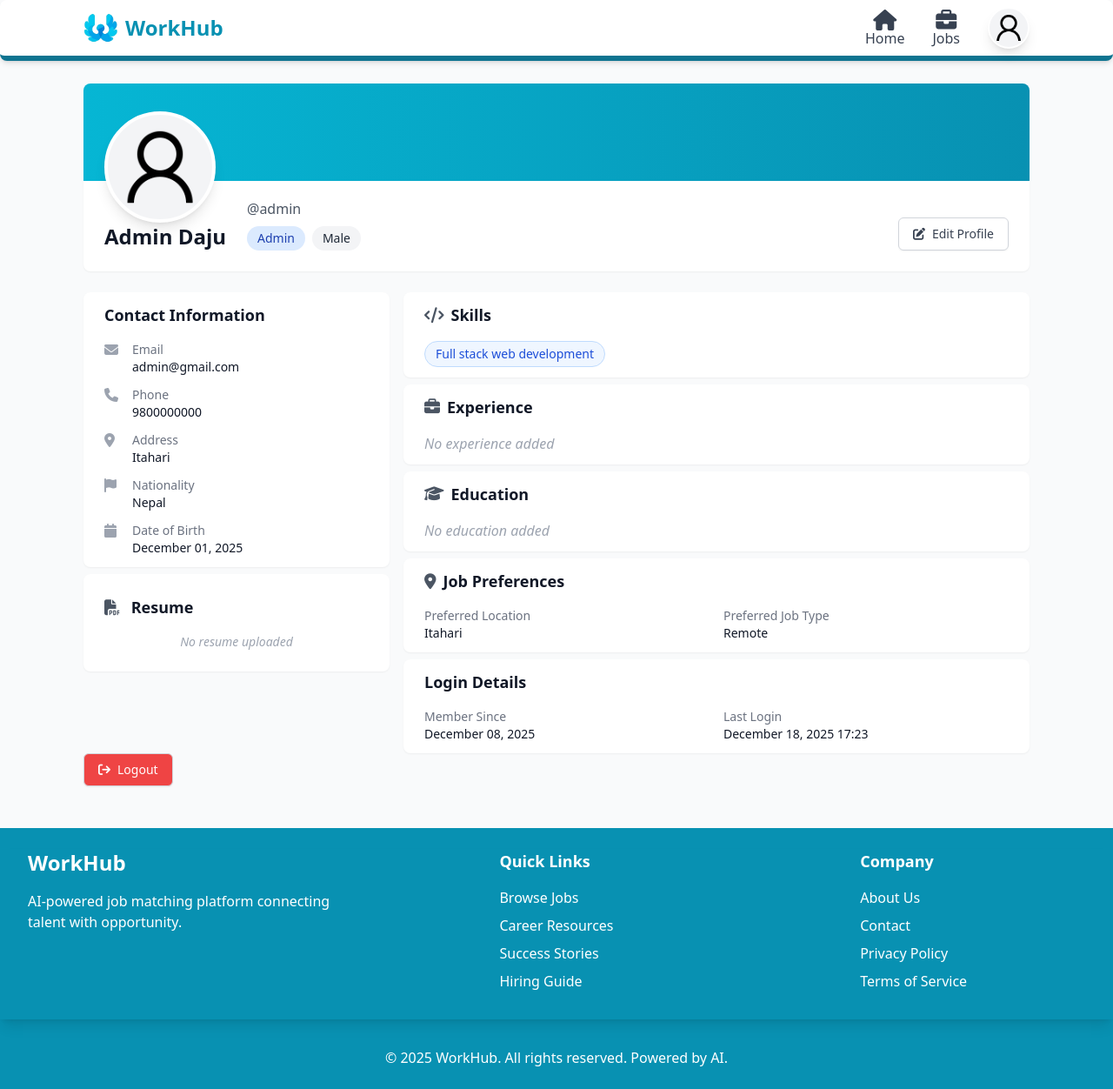
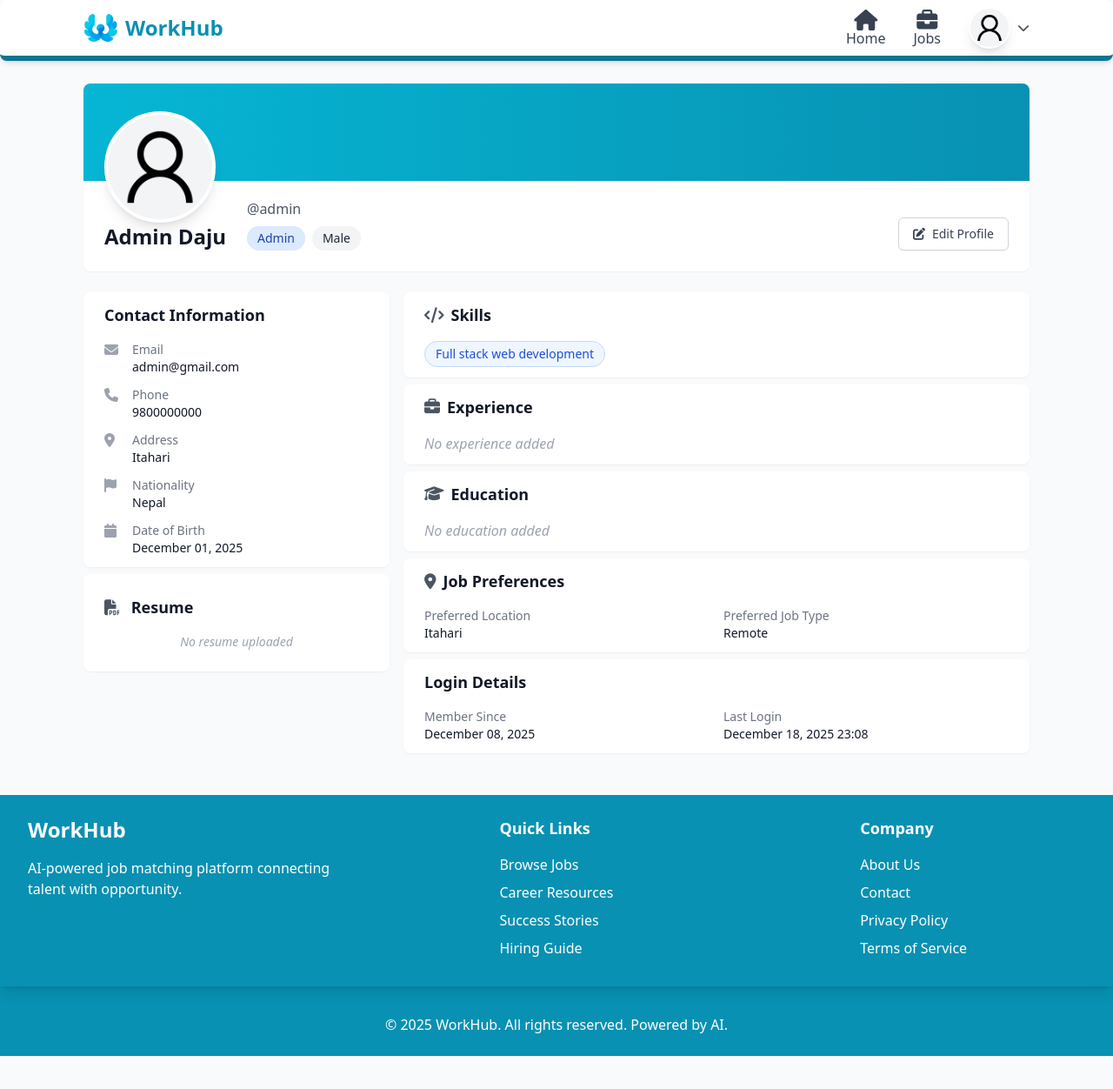
Before and after one commit to SumaniqueCode/WorkHub, a Django app: page /user/profile/ in a window 1280 px wide. Shown: the whole page at 87% size. After the commit the page ends 1214 px from the top, so only its background shows below. Run offline with Django 5.2, Linux system fonts and the light colour scheme; a user stored in the database is signed in; data comes from the database, SQL or seed files in the repository; both versions use the stored data as it was after the commit; some libraries are stand-ins or nearby versions.

Commit message:
Added dropdown in layout

```diff
--- a/main/settings.py
+++ b/main/settings.py
@@ -107,7 +107,7 @@ AUTH_PASSWORD_VALIDATORS = [
 
 LANGUAGE_CODE = 'en-us'
 
-TIME_ZONE = 'UTC'
+TIME_ZONE = 'Asia/Kathmandu'
 
 USE_I18N = True
 
--- a/templates/layouts/main.html
+++ b/templates/layouts/main.html
@@ -20,95 +20,7 @@
     {% if messages %}
       <div id="messages" class="fixed shadow-sm top-20 right-2 z-50 space-y-3 max-w-md w-full translate-x-full opacity-0 transition-all duration-500 ease-out">
         {% for message in messages %}
-          <div class="{% if message.tags == 'success' %}
-
-
-
-
-
-
-
-
-
-
-              bg-white border-l-4 border-green-500
-
-
-
-
-
-
-
-
-
-
-            {% elif message.tags == 'error' %}
-
-
-
-
-
-
-
-
-
-
-              bg-white border-l-4 border-red-500
-
-
-
-
-
-
-
-
-
-
-            {% elif message.tags == 'warning' %}
-
-
-
-
-
-
-
-
-
-
-              bg-white border-l-4 border-yellow-500
-
-
-
-
-
-
-
-
-
-
-            {% else %}
-
-
-
-
-
-
-
-
-
-
-              bg-white border-l-4 border-blue-500
-
-
-
-
-
-
-
-
-
-
-            {% endif %} rounded-lg shadow-xl p-4 flex items-start gap-3">
+          <div class="{% if message.tags == 'success' %}bg-white border-l-4 border-green-500{% elif message.tags == 'error' %}bg-white border-l-4 border-red-500{% elif message.tags == 'warning' %}bg-white border-l-4 border-yellow-500{% else %}bg-white border-l-4 border-blue-500{% endif %} rounded-lg shadow-xl p-4 flex items-start gap-3">
             <div class="flex-shrink-0">
               {% if message.tags == 'success' %}
                 <i class="fas fa-check-circle text-green-500 text-xl"></i>
@@ -159,7 +71,27 @@
                 <i class="fa-solid fa-xl fa-briefcase"></i>
                 <span class="">Jobs</span>
               </a>
-              <a href="/user/profile" class=""><img src="{{ request.user.profile.profile_image.url }}" alt="{{ user.username }}" class="w-12 h-12 rounded-full bg-gray-100 border-2 border-white shadow-lg object-cover hover:border-cyan-600 hover:scale-[1.05] transition duration-300" /></a>
+              <div class="relative" id="profileDropdown">
+                <button type="button" onclick="toggleDropdown()" class="flex items-center gap-2 focus:outline-none">
+                  <img src="{{ request.user.profile.profile_image.url }}" alt="{{ user.username }}" class="w-12 h-12 rounded-full bg-gray-100 border-2 border-white shadow-lg object-cover hover:border-cyan-600 hover:scale-[1.05] transition duration-300 cursor-pointer" />
+                  <i id="dropdownArrow" class="fas fa-chevron-down text-gray-600 text-sm transition-transform duration-300"></i>
+                </button>
+                <div id="dropdownMenu" class="hidden absolute top-14 -right-14 mt-2 w-60 bg-white rounded-lg shadow-xl border border-gray-200 py-2">
+                  <div class="px-4 py-3 border-b border-gray-200">
+                    <p class="text-sm font-semibold text-gray-900">{{ request.user.get_full_name|default:request.user.username }}</p>
+                    <p class="text-xs text-gray-500 truncate">{{ request.user.email }}</p>
+                  </div>
+                  <a href="/user/profile" class="flex items-center px-4 py-2 text-sm text-gray-700 hover:bg-cyan-50 hover:text-cyan-600 transition duration-200">
+                    <i class="fas fa-user mr-3 w-4"></i>
+                    <span>View Profile</span>
+                  </a>
+                  <form form method="post" action="/user/logout" class="flex items-center pl-4 py-2 text-sm text-red-600 hover:bg-red-50 transition duration-200">
+                    {% csrf_token %}
+                    <i class="fas fa-sign-out-alt mr-3 w-4"></i>
+                    <button class="w-full text-left pr-4" type="submit">Logout</button>
+                  </form>
+                </div>
+              </div>
             </div>
           {% else %}
             <div class="hidden md:flex items-center space-x-4">
@@ -186,7 +118,7 @@
             <h4 class="text-lg font-semibold mb-4">Quick Links</h4>
             <ul class="space-y-2">
               <li>
-                <a href="#" class="hover:text-green-400 transition duration-300">Browse Jobs</a>
+                <a href="/jobs" class="hover:text-green-400 transition duration-300">Browse Jobs</a>
               </li>
               <li>
                 <a href="#" class="hover:text-green-400 transition duration-300">Career Resources</a>
@@ -222,5 +154,32 @@
         <p>&copy; 2025 WorkHub. All rights reserved. Powered by AI.</p>
       </div>
     </footer>
+
+    <script>
+      function toggleDropdown() {
+        const dropdown = document.getElementById('dropdownMenu');
+        const arrow = document.getElementById('dropdownArrow');
+        dropdown.classList.toggle('hidden');
+        arrow.classList.toggle('rotate-180');
+      }
+      document.addEventListener('click', function(event) {
+        const dropdown = document.getElementById('profileDropdown');
+        const dropdownMenu = document.getElementById('dropdownMenu');
+        const arrow = document.getElementById('dropdownArrow');
+
+        if (dropdown && !dropdown.contains(event.target)) {
+          dropdownMenu.classList.add('hidden');
+          arrow.classList.remove('rotate-180');
+        }
+      });
+      document.addEventListener('keydown', function(event) {
+        if (event.key === 'Escape') {
+          const dropdownMenu = document.getElementById('dropdownMenu');
+          const arrow = document.getElementById('dropdownArrow');
+          dropdownMenu.classList.add('hidden');
+          arrow.classList.remove('rotate-180');
+        }
+      });
+    </script>
   </body>
 </html>
--- a/templates/pages/users/profile.html
+++ b/templates/pages/users/profile.html
@@ -171,13 +171,6 @@
           </div>
         </div>
       </div>
-      <form method="post" action="/user/logout" class="flex">
-        {% csrf_token %}
-        <button type="submit" class="mr-6 inline-flex items-center px-4 py-2 border border-gray-300 rounded-md shadow-sm text-sm font-medium text-white bg-red-500 hover:bg-red-600 focus:outline-none focus:ring-2 focus:ring-offset-2 focus:ring-red-500">
-          <i class="fa fa-sign-out mr-2"></i>
-          Logout
-        </button>
-      </form>
     </div>
   </div>
 {% endblock %}
```
Also changed, not shown: db.sqlite3, 1 other file.
